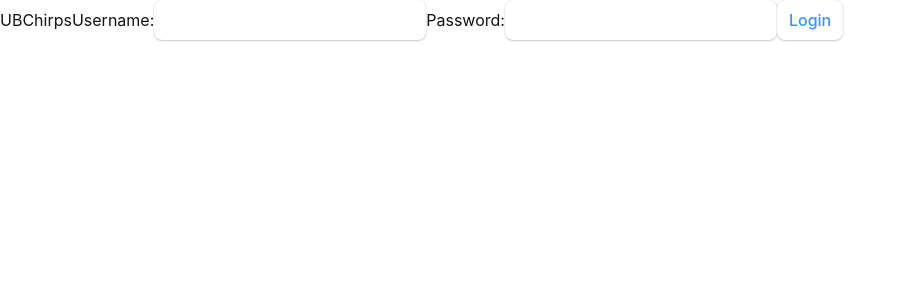
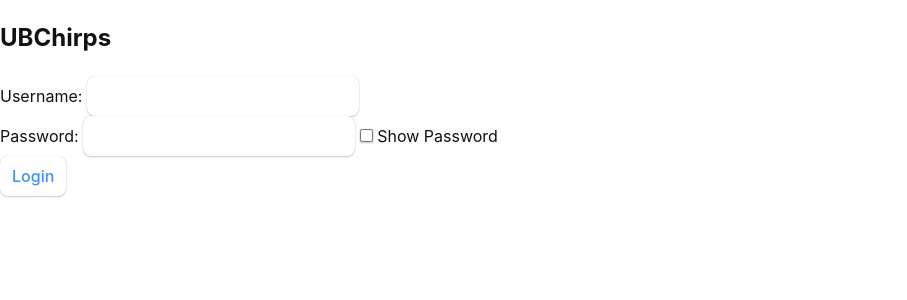
Before and after one commit to sassansh/UBChirps, a React (Vite) app in the folder Frontend/UBCChirps-frontend/: page /login in a window 1280 px wide. Shown: the top 300 px of the page, without its empty margins (0-907 px from the left). Built offline with nearby package versions, Linux system fonts and the light colour scheme.

Commit message:
Added show password toggle to login.jsx

```diff
--- a/Frontend/UBCChirps-frontend/src/routes/login.jsx
+++ b/Frontend/UBCChirps-frontend/src/routes/login.jsx
@@ -4,7 +4,8 @@ export default function Login() {
 
     const [user, setUser] = useState({
         Username: '',
-        Password: ''
+        Password: '',
+        showPassword: false,
     });
 
     function handleNameInput(input){
@@ -21,6 +22,14 @@ export default function Login() {
         });
     }
 
+
+    function handleToggle() {
+        setUser({
+            ...user,
+            showPassword: !user.showPassword
+        });
+    }
+
     function handleSubmit(input) {
         // TODO: Handle user login
         console.log("user trying to login");
@@ -28,27 +37,40 @@ export default function Login() {
 
     return (
     <form onSubmit={handleSubmit}>
-      <label>
+        <div>
+        <h2>
           UBChirps
-      </label>
+        </h2>
+        </div>
 
+        <div>
         <label>
-            Username:
+            Username:{' '}
             <input
             value={user.Username}
             onChange={handleNameInput}
             />
         </label>
+        </div>
 
+        <div>
         <label>
-            Password:
+            Password:{' '}
             <input
+                type={user.showPassword ? "text" : "password"}
                 value={user.Password}
                 onChange={handlePasswordInput}
-            />
+            />{' '}
+            <input
+            type={"checkbox"}
+            checked={user.showPassword}
+            onChange={handleToggle}
+            />{' '}
+            Show Password
         </label>
+        </div>
 
-        <button type="submit">Login</button>
+        <div><button type="submit">Login</button></div>
 
     </form>
   );
```
